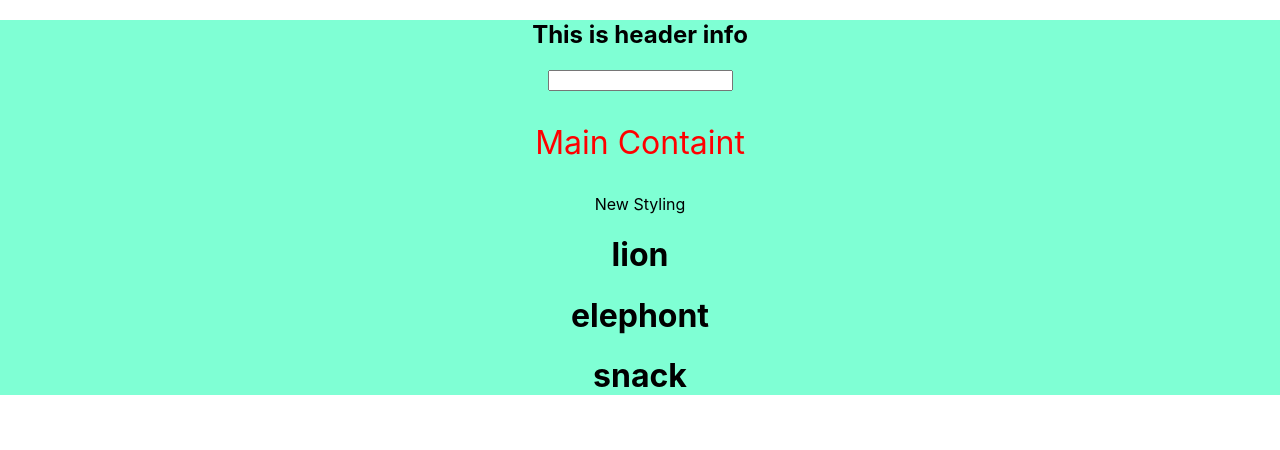
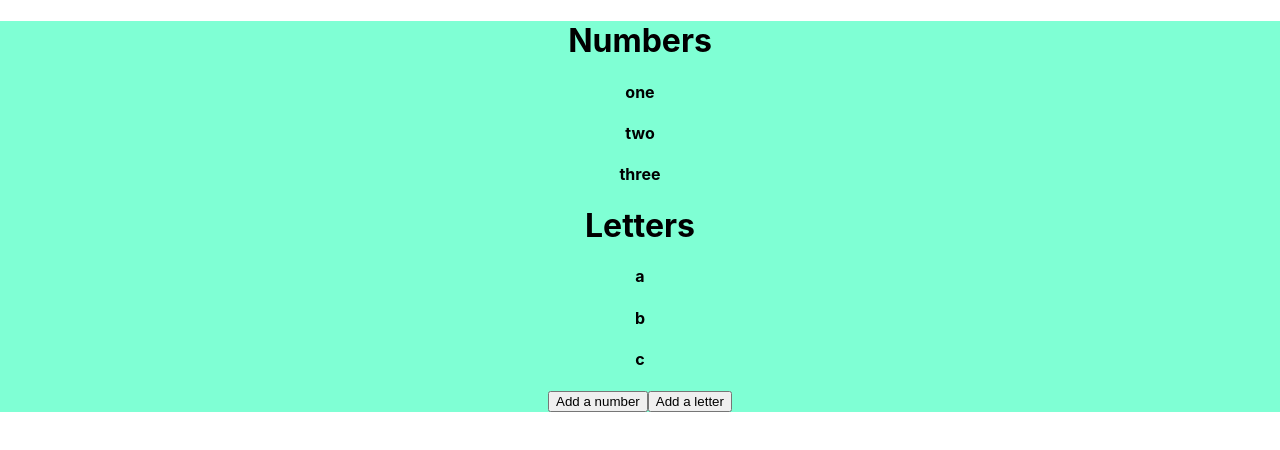
Before and after one commit to vmnbhuvani7/Avatar-App-React, a React (Create React App) app in the folder first-app/: page / in a window 1280 px wide. Shown: the top 450 px of the page. Built offline with nearby package versions, Linux system fonts and the light colour scheme.

Commit message:
11. Hooks

```diff
--- a/first-app/src/App.js
+++ b/first-app/src/App.js
@@ -2,6 +2,7 @@ import React from 'react';
 import './App.css';
 import Header from './components/header';
 import Footer from './components/footer';
+import Numbers from './components/numbers';
 import styled from 'styled-components'
 
 function createAlert(){
@@ -19,10 +20,12 @@ fontSize: '3em'
 function App() {
   return (
     <div className="App">
-     <Header info="This is header info"></Header>
+     {/* <Header info="This is header info"></Header>
      <p style={pStyle}>Main Containt</p>
      <Paragraph>New Styling </Paragraph>
-     <Footer author="vmn bhuvani" myAlert={createAlert} ></Footer>
+     <Footer author="vmn bhuvani" myAlert={createAlert} ></Footer> */}
+
+    <Numbers />
     </div>
   );
 }
--- /dev/null
+++ b/first-app/src/components/numbers.js
@@ -0,0 +1,39 @@
+import React, {useState, useEffect} from 'react';
+
+const Numbers = () =>{
+    const [numbers, setNumbers] = useState(['one','two','three'])
+    const [letters, setLetters] = useState(['a','b','c'])
+
+    const addNumber = () => {
+        setNumbers([...numbers,'four'])
+    }
+    const addLetter = () => {
+        setLetters([...letters,'d'])
+    }
+    useEffect(()=>{
+        console.log('our us eeffect triggers')
+    },[numbers,letters])
+    return(
+        <div>
+            <h1>Numbers</h1>
+            {numbers.map( num => {
+                return (
+                    <div>
+                        <h4>{num}</h4>
+                    </div>
+                );
+            })}
+            <h1>Letters</h1>
+            {letters.map( letter => {
+                return (
+                    <div>
+                        <h4>{letter}</h4>
+                    </div>
+                );
+            })}
+            <button onClick={addNumber} >Add a number</button>
+            <button onClick={addLetter} >Add a letter</button>
+        </div>
+    );
+}
+export default Numbers
```
